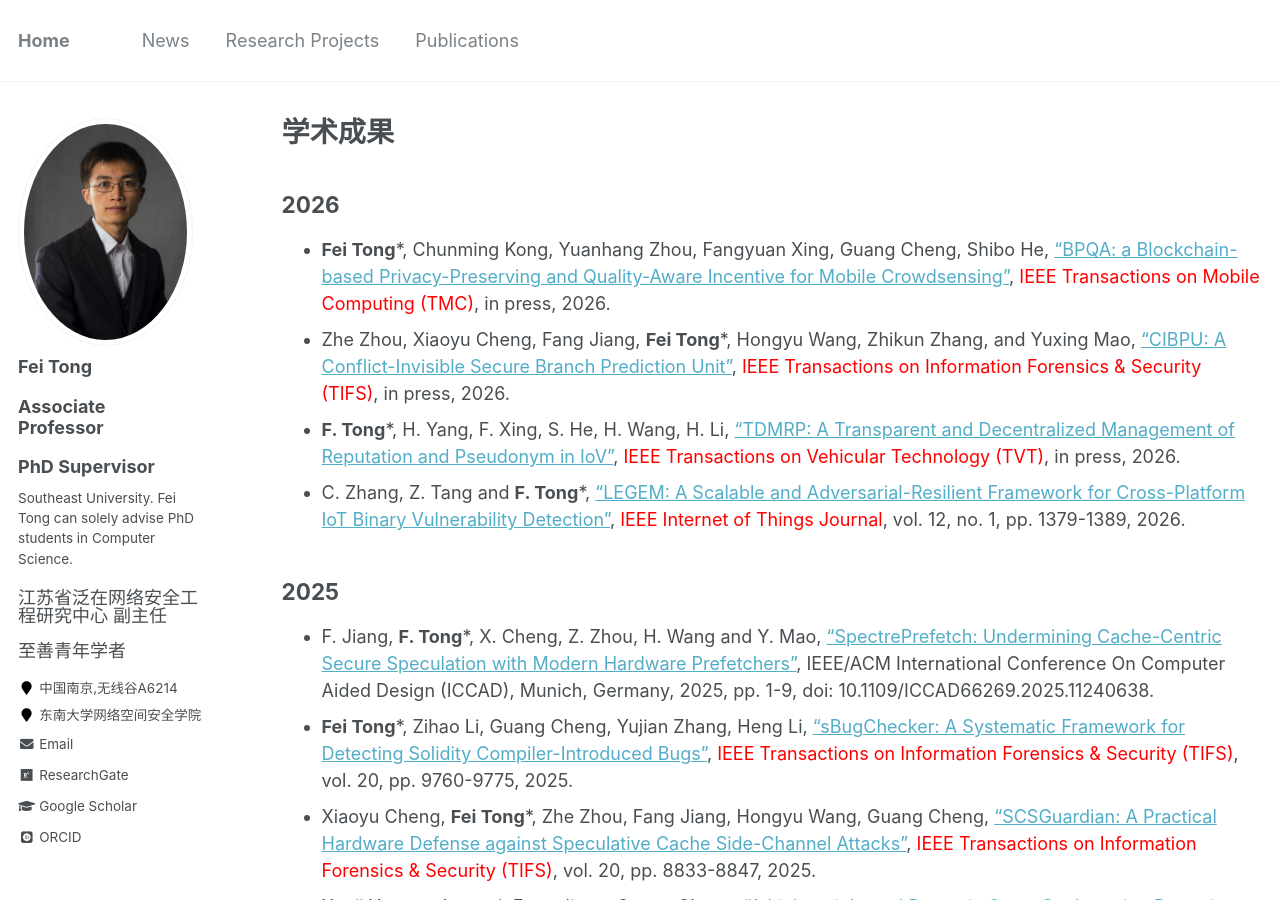
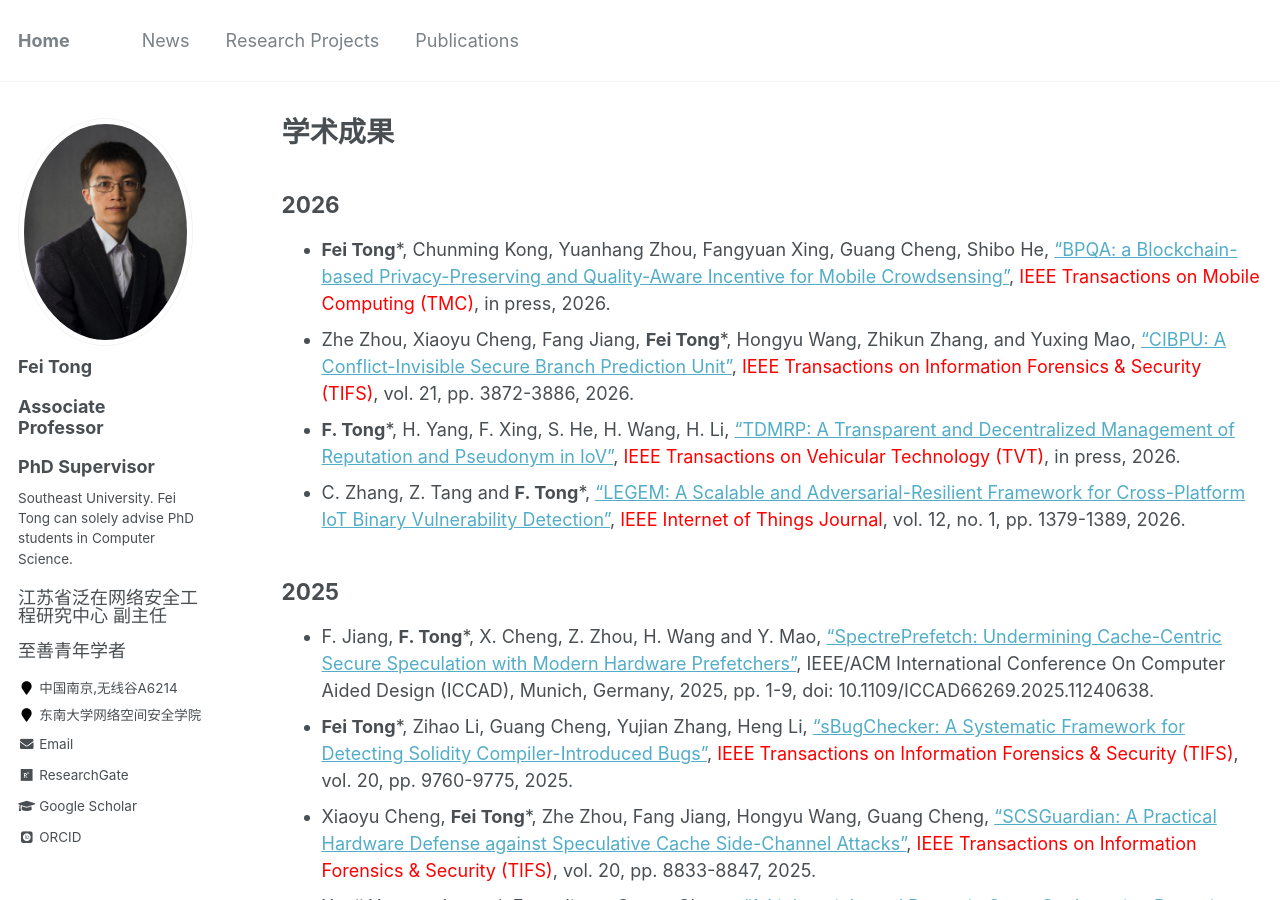
Before and after one commit to fei-tong/fei-tong.github.io, a Jekyll site: the page built from _pages/publications.md, in a window 1280 px wide and 900 px high. Built offline with Jekyll 4.4.1, drawn with Linux system fonts in a browser that asks for light colours; some web fonts are replaced.

Commit message:
Update publications.md

```diff
--- a/_pages/publications.md
+++ b/_pages/publications.md
@@ -13,7 +13,7 @@ author_profile: true
 ## 2026
 
 - **Fei Tong***, Chunming Kong, Yuanhang Zhou, Fangyuan Xing, Guang Cheng, Shibo He,  <a href="https://ieeexplore.ieee.org/document/11480958" target="_blank" rel="noopener noreferrer">"BPQA: a Blockchain-based Privacy-Preserving and Quality-Aware Incentive for Mobile Crowdsensing"</a>, <font color="red">IEEE Transactions on Mobile Computing (TMC)</font>, in press, 2026.
-- Zhe Zhou, Xiaoyu Cheng, Fang Jiang, **Fei Tong***, Hongyu Wang, Zhikun Zhang, and Yuxing Mao, ["CIBPU: A Conflict-Invisible Secure Branch Prediction Unit"](), <font color="red">IEEE Transactions on Information Forensics & Security (TIFS)</font>, in press, 2026.
+- Zhe Zhou, Xiaoyu Cheng, Fang Jiang, **Fei Tong***, Hongyu Wang, Zhikun Zhang, and Yuxing Mao, <a href="https://ieeexplore.ieee.org/document/11480176" target="_blank" rel="noopener noreferrer">"CIBPU: A Conflict-Invisible Secure Branch Prediction Unit"</a>, <font color="red">IEEE Transactions on Information Forensics & Security (TIFS)</font>, vol. 21, pp. 3872-3886, 2026.
 - **F. Tong***, H. Yang, F. Xing, S. He, H. Wang, H. Li, ["TDMRP: A Transparent and Decentralized Management of Reputation and Pseudonym in IoV"](https://ieeexplore.ieee.org/document/11397832), <font color="red">IEEE Transactions on Vehicular Technology (TVT)</font>, in press, 2026.
 - C. Zhang, Z. Tang and **F. Tong***, ["LEGEM: A Scalable and Adversarial-Resilient Framework for Cross-Platform IoT Binary Vulnerability Detection"](https://ieeexplore.ieee.org/document/11235936), <font color="red">IEEE Internet of Things Journal</font>, vol. 12, no. 1, pp. 1379-1389, 2026.
 
```
